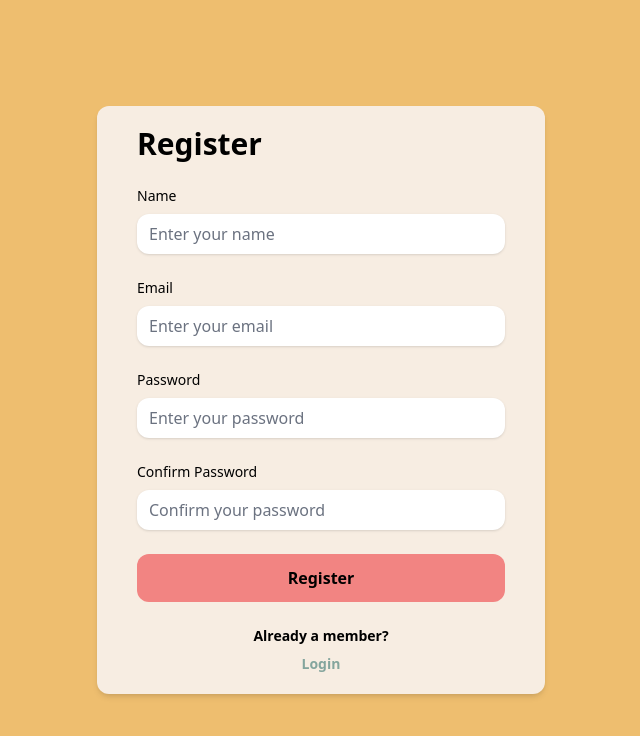
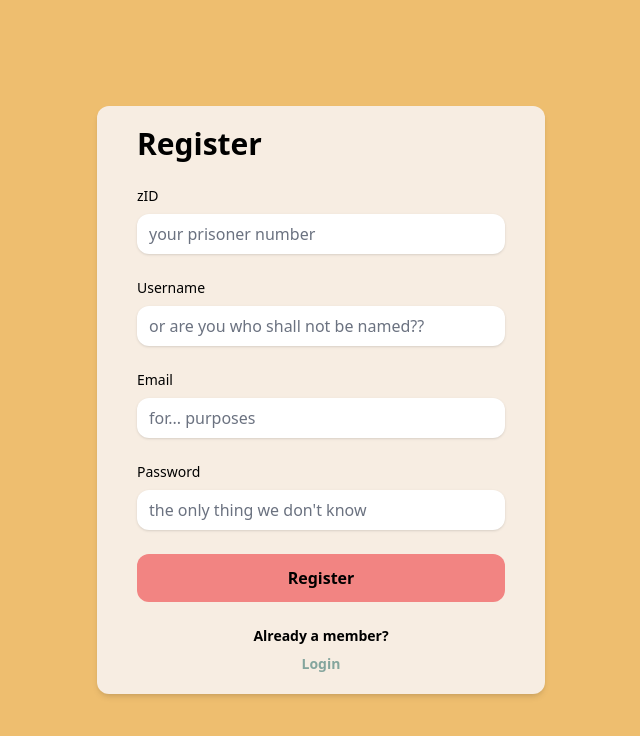
Before and after one commit to csesoc/trainee-1-23t1, a React (Vite) app in the folder frontend/: page /admin/auth/register in a window 1280 px wide. Shown: the top 736 px of the page, without its empty margins (319-959 px from the left). Built offline with nearby package versions, Linux system fonts and the light colour scheme; no server answers.

Commit message:
implemented pr#2 edits

```diff
--- a/frontend/src/pages/Details.tsx
+++ b/frontend/src/pages/Details.tsx
@@ -1,4 +1,34 @@
-function Details () {
+import { useState } from "react";
+import { useNavigate } from "react-router-dom";
+import { auth, db } from "../firebase";
+import { doc, updateDoc } from "firebase/firestore";
+
+const Details = () => {
+  const [degree, setDegree] = useState('');
+  const [year, setYear] = useState(0);
+
+  const navigate = useNavigate();
+  const navToLandingPage = () => {
+    addDetailsToUser();
+    navigate('/');
+  }
+
+  const user = auth.currentUser;
+
+  const addDetailsToUser = async () => {
+    try {
+      // Register user
+      if (user) {
+        const userRef = doc(db, 'users', `${user.uid}`);
+        await updateDoc(userRef, {
+          degree: degree,
+          year: year
+        })
+      }
+    } catch (e) {
+      alert(e);
+    }
+  };
   return (
     <div className="container flex justify-center items-center min-h-screen bg-theme-yellow">
       <div className="container flex-auto max-w-md max-h-min px-10 py-5 rounded-xl shadow-md bg-theme-white">
@@ -8,9 +38,17 @@ function Details () {
         <form>
           <div className="container flex items-start flex-col text-left">
             <label className="text-sm">Degree</label>
-            <input type="text" className="form-input shadow w-full px-3 py-2 mt-2 rounded-xl border-0 text-sm" placeholder="What do you study?"></input>
+            <input
+              type="text"
+              className="form-input shadow w-full px-3 py-2 mt-2 rounded-xl border-0 text-sm"
+              placeholder="What do you study?"
+              onChange={e => setDegree(e.target.value)}/>
             <label className="text-sm mt-4">Year of Study</label>
-            <input type="number" className="form-input shadow w-full px-3 py-2 mt-2 rounded-xl border-0 text-sm" placeholder="1"></input>
+            <input
+              type="number"
+              className="form-input shadow w-full px-3 py-2 mt-2 rounded-xl border-0 text-sm"
+              placeholder='1'
+              onChange={e => setYear(e.target.valueAsNumber)}/>
             <label className="text-sm mt-4">WAM (optional)</label>
             <select className="form-input shadow w-full px-3 py-2 mt-2 rounded-xl border-0 text-sm" placeholder="Confirm your password">
               <option value="HD">none</option>
@@ -25,7 +63,7 @@ function Details () {
             <p className="text-xs mt-2">Your Myers-Brigg personality type. This will be used to measure compatability across possible partners.
               <a className="text-xs text-theme-blue" href="https://www.16personalities.com/" target="_blank"> Take the quiz here!</a>
             </p>
-            <button className="w-full px-2 py-3 rounded-xl border-0 mt-4 bg-theme-red hover:bg-[#e37876]">
+            <button className="w-full px-2 py-3 rounded-xl border-0 mt-4 bg-theme-red hover:bg-[#e37876]" onClick={navToLandingPage}>
               <p className="font-bold">Find your partnr!</p>
             </button>
           </div>
--- a/frontend/src/pages/Login.tsx
+++ b/frontend/src/pages/Login.tsx
@@ -1,11 +1,12 @@
 import { useNavigate } from 'react-router-dom';
-import { getAuth, signInWithEmailAndPassword } from "firebase/auth";
-import React from 'react';
+import { signInWithEmailAndPassword } from "firebase/auth";
+import { auth } from '../firebase';
+import { useState } from 'react';
 import PageTemplate from '../components/PageTemplate';
 
-function Login () {
-  const [email, setEmail] = React.useState('');
-  const [password, setPassword] = React.useState('');
+const Login = () => {
+  const [email, setEmail] = useState('');
+  const [password, setPassword] = useState('');
   const navigate = useNavigate();
 
   const navToRegister = () => {
@@ -21,7 +22,6 @@ function Login () {
     }
   };
 
-  const auth = getAuth();
   const onSubmit = () => {
     if (email && password) {
       login(email, password);
--- a/frontend/src/pages/Register.tsx
+++ b/frontend/src/pages/Register.tsx
@@ -2,7 +2,7 @@ import { useNavigate } from 'react-router-dom';
 import { createUserWithEmailAndPassword } from "firebase/auth";
 import PageTemplate from '../components/PageTemplate';
 import { auth, db } from '../firebase';
-import React from 'react';
+import { useState } from 'react';
 
 import {
   collection,
@@ -10,13 +10,14 @@ import {
   setDoc,
 } from 'firebase/firestore';
 
-function Register () {
-  const [name, setName] = React.useState('');
-  const [email, setEmail] = React.useState('');
-  const [password, setPassword] = React.useState('');
-  const [confirmPass, setConfirmPass] = React.useState('');
-  const [validEmail, setValidEmail] = React.useState(false);
-  const [validPass, setValidPass] = React.useState(false);
+const Register = () => {
+  const [zid, setZid] = useState('');
+  const [name, setName] = useState('');
+  const [email, setEmail] = useState('');
+  const [password, setPassword] = useState('');
+  const [validEmail, setValidEmail] = useState(false);
+  const [validName, setValidName] = useState(false);
+  const [validZid, setValidZid] = useState(false);
 
   const navigate = useNavigate();
   const navToLogin = () => {
@@ -41,6 +42,7 @@ function Register () {
       const usersRef = collection(db, 'users');
       await setDoc(doc(usersRef, `${user.uid}`), {
         name: name,
+        zid: zid,
         email: user.email,
         partners: [],
       });
@@ -50,98 +52,86 @@ function Register () {
   };
 
   const onSubmit = () => {
-    if (validEmail && validPass) {
+    if (validEmail && validName && validZid) {
       register(email, password);
       navToDetails();
     } else {
+      if (!validZid) alert("prisoner number required");
       if (!validEmail) alert("plox gib valid email");
-      if (!validPass) alert("passwords no matchy matchy :c")
+      if (!validName) alert("unfortunately, you must be named");
+    }
+  }
+
+  const checkZid = () => {
+    if (zid !== '') {
+      setValidZid(true);
+    }
+  }
+
+  const checkName = () => {
+    if (name !== '') {
+      setValidName(true);
     }
   }
 
   const checkEmail = () => {
-    const input = document.getElementById('email-input');
-    if (input) {
-      if (!RegExp('^.+\@.+\..+$').test(email)) {
-        input.classList.remove('border-green-700');
-        input.classList.add('border', 'border-red-500');
-        setValidEmail(false);
-      } else {
-        input.classList.remove('border-red-500');
-        input.classList.add('border', 'border-green-700');
-        setValidEmail(true);
-     }
-    }
-  }
-
-  const checkPasswords = () => {
-    const input = document.getElementById("confirm-pass-input");
-    if (input) {
-      if (!(confirmPass === password) || (confirmPass === "")) {
-        console.log("not equal");
-        input.classList.remove('border-green-700');
-        input.classList.add('border', 'border-red-500');
-        setValidPass(false);
-      } else {
-        console.log("equal");
-        input.classList.remove('border-red-500');
-        input.classList.add('border', 'border-green-700');
-        setValidPass(true);
-      }
+    if (RegExp('^.+\@.+\..+$').test(email)) {
+      setValidEmail(true);
     }
   }
 
   return (
     <PageTemplate showBottomNav={false}>
-      <div className="container flex justify-center items-center min-h-screen bg-theme-yellow">
-        <div className="container flex-auto max-w-md max-h-min px-10 py-5 rounded-xl shadow-md bg-theme-white">
-          <p className="font-bold text-3xl">Register</p>
+      <div className='container flex justify-center items-center min-h-screen bg-theme-yellow'>
+        <div className='container flex-auto max-w-md max-h-min px-10 py-5 rounded-xl shadow-md bg-theme-white'>
+          <p className='font-bold text-3xl'>Register</p>
           <br />
           <form>
-            <div className="container flex items-start flex-col">
-              <label className="text-sm">Name</label>
+            <div className='container flex items-start flex-col'>
+              <label className='text-sm'>zID</label>
               <input
-                id="name-input"
-                type="text"
-                className="form-input shadow w-full px-3 py-2 mt-2 rounded-xl border-0"
-                placeholder="Enter your name"
-                onChange={e => setName(e.target.value)}/>
+                id='zid-input'
+                type='text'
+                className='form-input shadow w-full px-3 py-2 mt-2 rounded-xl border-0'
+                placeholder='your prisoner number'
+                onChange={e => setZid(e.target.value)}
+                onBlur={checkZid}/>
               <br />
-              <label className="text-sm">Email</label>
+              <label className='text-sm'>Username</label>
               <input
-                id="email-input"
-                type="email"
-                className="form-input shadow w-full px-3 py-2 mt-2 rounded-xl border-0"
-                placeholder="Enter your email"
+                id='name-input'
+                type='text'
+                className='form-input shadow w-full px-3 py-2 mt-2 rounded-xl border-0'
+                placeholder='or are you who shall not be named??'
+                onChange={e => setName(e.target.value)}
+                onBlur={checkName}/>
+              <br />
+              <label className='text-sm'>Email</label>
+              <input
+                id='email-input'
+                type='email'
+                className='form-input shadow w-full px-3 py-2 mt-2 rounded-xl border-0'
+                placeholder='for... purposes'
                 onChange={e => setEmail(e.target.value)}
                 onBlur={checkEmail}/>
               <br />
-              <label className="text-sm">Password</label>
+              <label className='text-sm'>Password</label>
               <input
-                id="password-input"
-                type="password"
-                className="form-input shadow w-full px-3 py-2 mt-2 rounded-xl border-0"
-                placeholder="Enter your password"
+                id='password-input'
+                type='password'
+                className='form-input shadow w-full px-3 py-2 mt-2 rounded-xl border-0'
+                placeholder='the only thing we don&apos;t know'
                 onChange={e => setPassword(e.target.value)}/>
               <br />
-              <label className="text-sm">Confirm Password</label>
-              <input
-                id="confirm-pass-input"
-                type="password"
-                className="form-input shadow w-full px-3 py-2 mt-2 rounded-xl border-0"
-                placeholder="Confirm your password"
-                onChange={e => setConfirmPass(e.target.value)}
-                onBlur={checkPasswords}/>
-              <br />
-              <button type="submit" className="w-full px-2 py-3 rounded-xl border-0 bg-theme-red hover:bg-[#e37876]" onClick={onSubmit}>
-                <p className="font-bold">Register</p>
+              <button type='submit' className='w-full px-2 py-3 rounded-xl border-0 bg-theme-red hover:bg-[#e37876]' onClick={onSubmit}>
+                  <p className='font-bold'>Register</p>
               </button>
             </div>
           </form>
           <br />
-          <div className="flex flex-col justify-center items-center">
-            <p className="font-bold text-sm mb-2">Already a member?</p>
-            <button className="font-bold text-sm text-theme-blue hover:underline" onClick={navToLogin}>Login</button>
+          <div className='flex flex-col justify-center items-center'>
+            <p className='font-bold text-sm mb-2'>Already a member?</p>
+            <button className='font-bold text-sm text-theme-blue hover:underline' onClick={navToLogin}>Login</button>
           </div>
         </div>
       </div>
```
